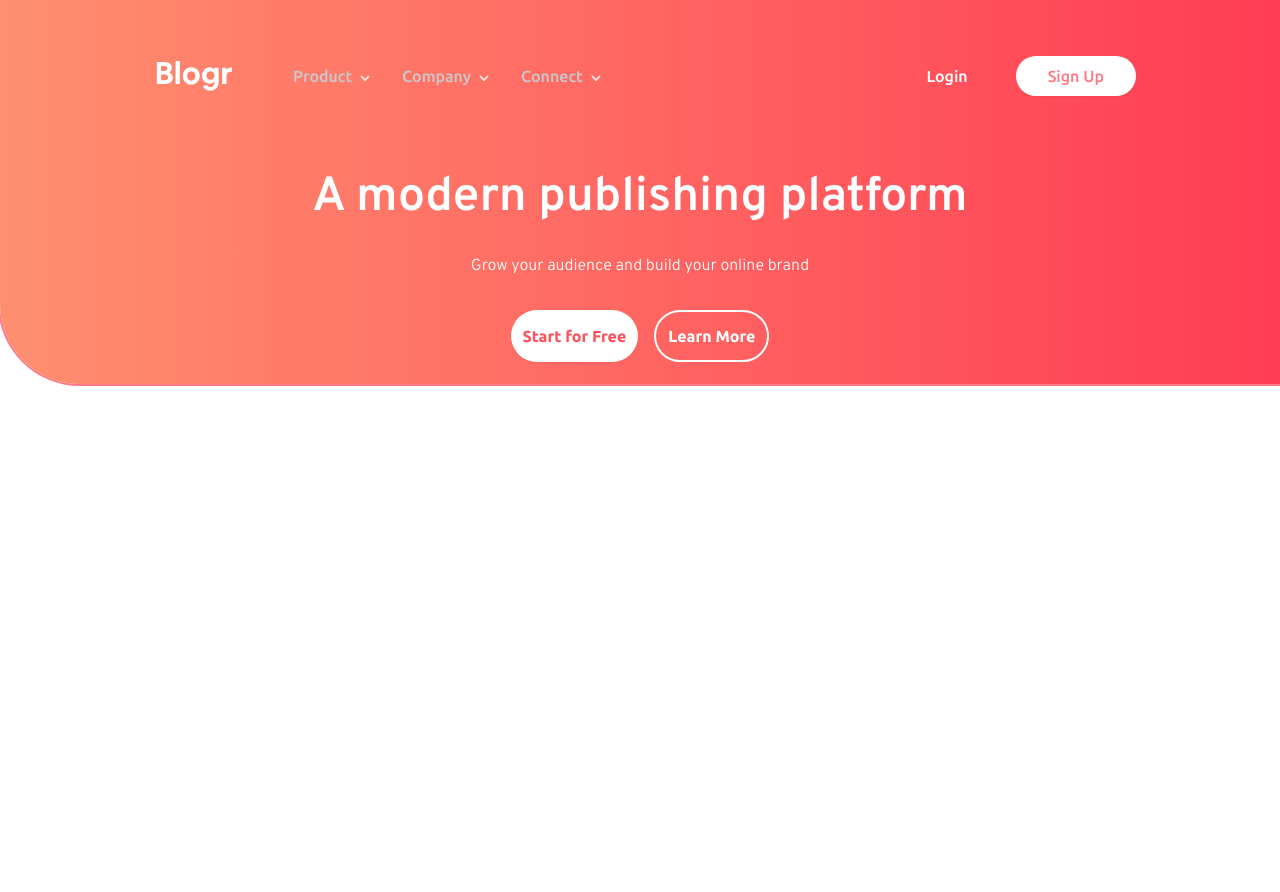
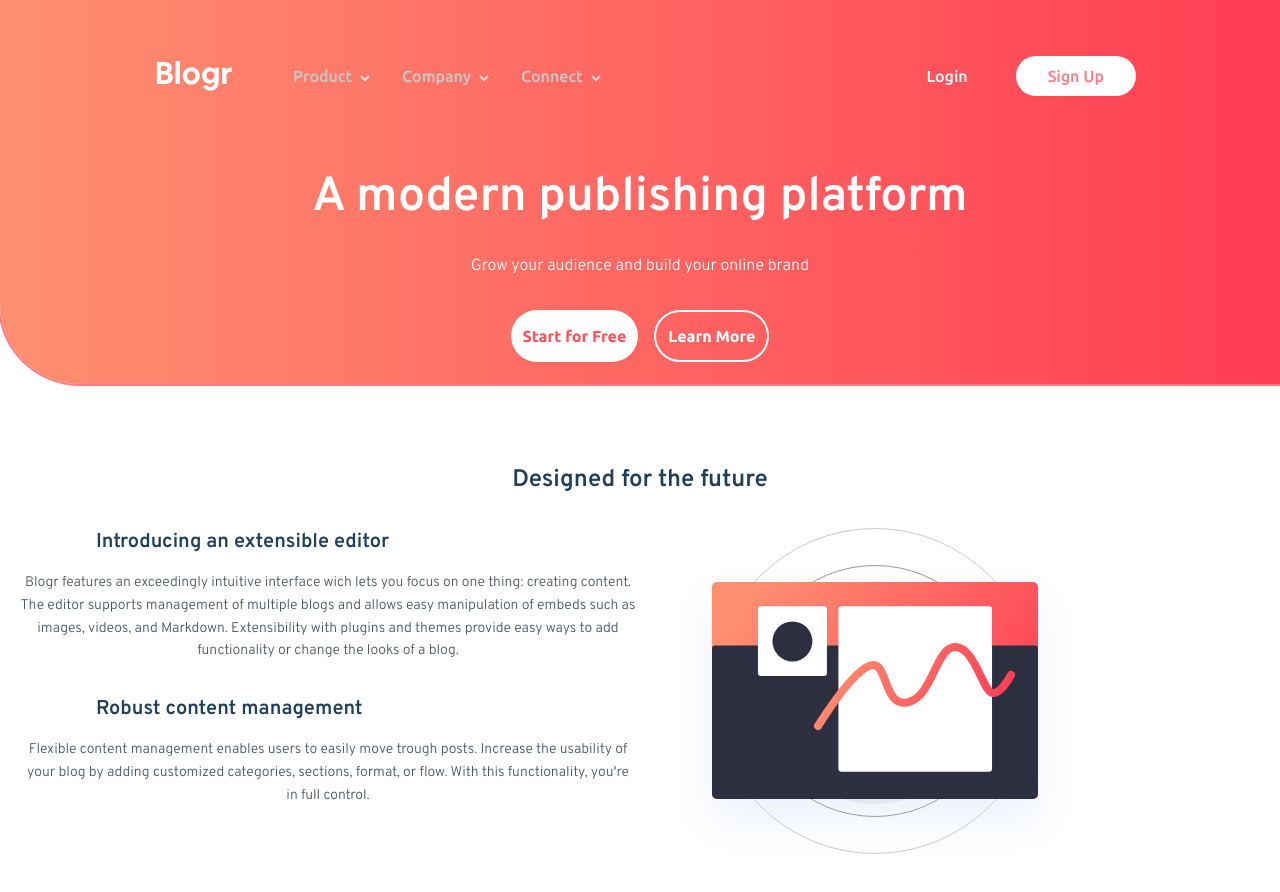
Before and after one commit to f1x3d49/frontendmentor-blogr, a React (Create React App) app in the folder frontend/: page / in a window 1280 px wide. Shown: the top 892 px of the page. Before the commit the page ends 800 px from the top, so only its background shows below. Built offline with nearby package versions, Linux system fonts and the light colour scheme.

Commit message:
working on the second section

```diff
--- a/frontend/src/App.js
+++ b/frontend/src/App.js
@@ -1,9 +1,11 @@
 import Intro from "./pages/Intro";
+import PresentationSection from "./pages/PresentationSection";
 
 function App() {
   return (
     <div className="min-h-screen bg-white">
       <Intro />
+      <PresentationSection />
     </div>
   );
 }
--- /dev/null
+++ b/frontend/src/components/ParagraphComponent.js
@@ -0,0 +1,19 @@
+import React from "react";
+
+const ParagraphComponent = ({ title, content }) => {
+  return (
+    <div
+      className="flex flex-col md:text-left justify-start
+    "
+    >
+      <h1 className="text-xl font-overpass font-semibold text-vdblue px-20 pb-4">
+        {title}
+      </h1>
+      <p className="text-sm font-overpass text-vdgblue leading-relaxed px-1 text-center">
+        {content}
+      </p>
+    </div>
+  );
+};
+
+export default ParagraphComponent;
--- /dev/null
+++ b/frontend/src/pages/PresentationSection.js
@@ -0,0 +1,28 @@
+import React from "react";
+import editor from "../images/illustration-editor-mobile.svg";
+import ParagraphComponent from "../components/ParagraphComponent";
+
+const PresentationSection = () => {
+  return (
+    <section className="flex flex-col gap-8 text-center py-8 md:py-20 px-4">
+      <h1 className="text-xl md:text-2xl font-overpass text-vdblue font-semibold ">
+        Designed for the future
+      </h1>
+      <div className="flex flex-col md:flex-row gap-8 ">
+        <img src={editor} alt="editor" className="md:order-last" />
+        <div className="flex flex-col gap-8 md:w-1/2">
+          <ParagraphComponent
+            title="Introducing an extensible editor"
+            content="Blogr features an exceedingly intuitive interface wich lets you focus on one thing: creating content. The editor supports management of multiple blogs and allows easy manipulation of embeds such as images, videos, and Markdown. Extensibility with plugins and themes provide easy ways to add functionality or change the looks of a blog."
+          />
+          <ParagraphComponent
+            title="Robust content management"
+            content="Flexible content management enables users to easily move trough posts. Increase the usability of your blog by adding customized categories, sections, format, or flow. With this functionality, you're in full control."
+          />
+        </div>
+      </div>
+    </section>
+  );
+};
+
+export default PresentationSection;
```
